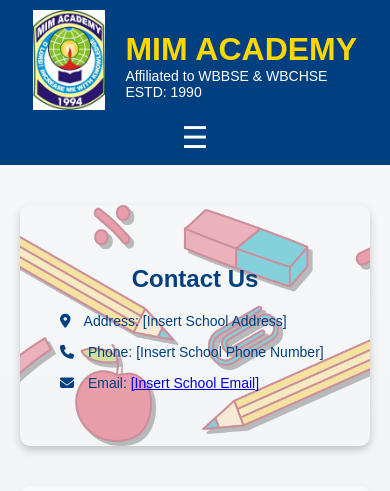
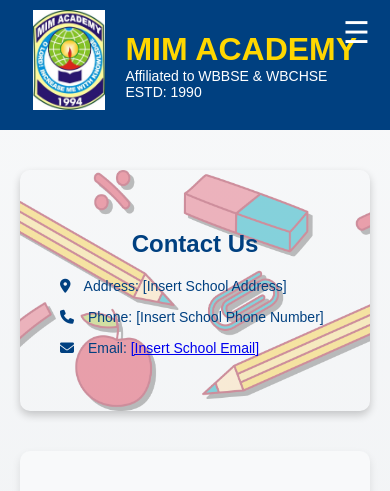
Before and after one commit to rakesh-baitha-git/school_website, a plain HTML site: page contact.html in a window 390 px wide. Shown: the top 491 px of the page. Drawn offline with nearby package versions, Linux system fonts and the light colour scheme.

Commit message:
Update contact.html

```diff
--- a/contact.html
+++ b/contact.html
@@ -94,7 +94,7 @@
             display: block;
         }
 
-        @media (max-width: 768px) {
+        /* @media (max-width: 768px) {
             .menu-toggle {
                 display: block;
             }
@@ -107,7 +107,35 @@
             .nav-links.mobile {
                 display: flex;
             }
+        } */
+
+
+
+        /* Modify the .menu-toggle style for mobile view */
+        @media (max-width: 768px) {
+            .menu-toggle {
+                display: block;
+                font-size: 30px;
+                color: white;
+                cursor: pointer;
+                position: absolute;
+                /* Position the hamburger menu absolutely */
+                top: 15px;
+                /* Adjust the distance from the top */
+                right: 20px;
+                /* Adjust the distance from the right */
+            }
+
+            .nav-links {
+                display: none;
+                flex-direction: column;
+            }
+
+            .nav-links.mobile {
+                display: flex;
+            }
         }
+
 
         /* Contact Us Section */
         .contact-us-section {
@@ -205,7 +233,8 @@
         <div class="contact-us-info">
             <p><i class="fa fa-map-marker"></i> Address: [Insert School Address]</p>
             <p><i class="fa fa-phone"></i> Phone: [Insert School Phone Number]</p>
-            <p><i class="fa fa-envelope"></i> Email: <a href="mailto:[Insert School Email]">[Insert School Email]</a></p>
+            <p><i class="fa fa-envelope"></i> Email: <a href="mailto:[Insert School Email]">[Insert School Email]</a>
+            </p>
         </div>
     </div>
 
@@ -214,7 +243,8 @@
         style="margin: 40px 20px; padding: 20px; background-color: #f8f9fa; border-radius: 10px; box-shadow: 0 4px 8px rgba(0, 0, 0, 0.1);">
         <h2 style="font-size: 28px; color: #004080; text-align: center;">Locate Us</h2>
         <div style="text-align: center; margin-top: 20px;">
-            <iframe src="https://www.google.com/maps/embed?pb=!1m18!1m12!1m3!1d3687.6231727769346!2d88.17130477401811!3d22.443204737702917!2m3!1f0!2f0!3f0!3m2!1i1024!2i768!4f13.1!3m3!1m2!1s0x3a027d887540a97d%3A0x9c184967dfdaaf79!2sMim%20Academy%20School!5e0!3m2!1sen!2sin!4v1736179052981!5m2!1sen!2sin"
+            <iframe
+                src="https://www.google.com/maps/embed?pb=!1m18!1m12!1m3!1d3687.6231727769346!2d88.17130477401811!3d22.443204737702917!2m3!1f0!2f0!3f0!3m2!1i1024!2i768!4f13.1!3m3!1m2!1s0x3a027d887540a97d%3A0x9c184967dfdaaf79!2sMim%20Academy%20School!5e0!3m2!1sen!2sin!4v1736179052981!5m2!1sen!2sin"
                 width="100%" height="400" style="border:0;" allowfullscreen="" loading="lazy"></iframe>
         </div>
     </div>
```
